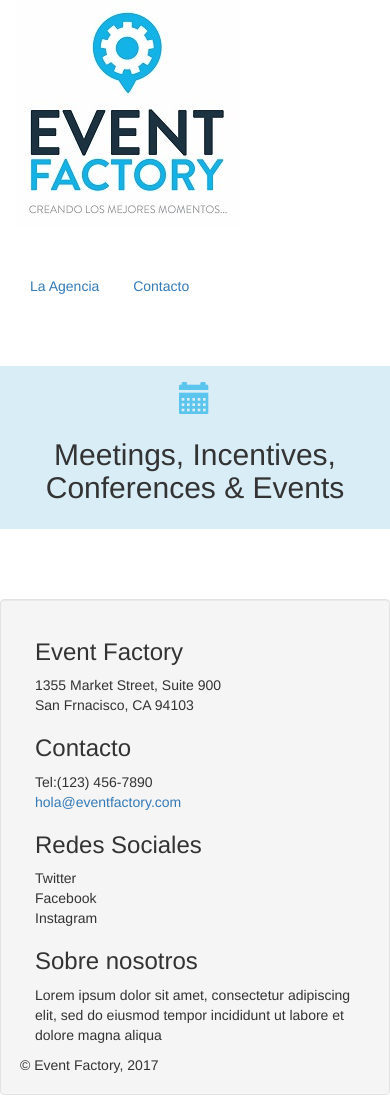
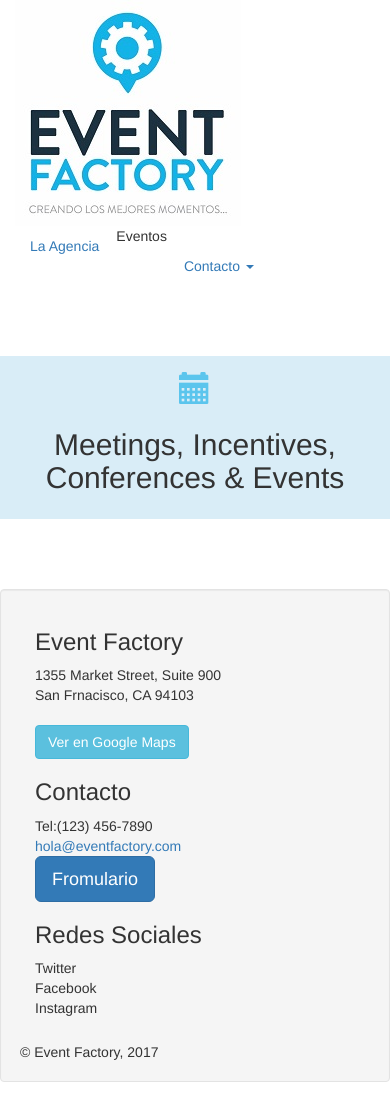
Before and after one commit to David3232/Dise-o, a plain HTML site: page event factory/index.html in a window 390 px wide. Shown: the top 1099 px of the page. Drawn offline with nearby package versions, Linux system fonts and the light colour scheme.

Commit message:
Event Factory

```diff
--- a/event factory/index.html
+++ b/event factory/index.html
@@ -21,6 +21,9 @@
 			font-size:32px;
 			color:#5bc5ed;
 		}
+		footer .col-sm-6{
+			min-height: 120px;
+		}
 	</style>
 </head>
 <body>
@@ -28,13 +31,21 @@
 	<div class="row">
 		<div class="col-md-4">
 			<a href="index.html" title="Event Factory">
-					<img src="imagenes/logo_eventfactory.jpg" alt="logo Event Factory eventos"/>
+				<img src="imagenes/logo_eventfactory.jpg" class="img-responsive" alt="logo Event Factory eventos"/>
 			</a>
 		</div>
 		<div class="col-md-4 col-md-offset-4">
-				<nav style="margin-top: 50px">
-					<a href="#" title="LA Agencia" class="col-md-4">La Agencia</a>
-					<a href="#" title="Contacto" class="col-md-4">Contacto</a>
+			<nav>
+                <ul class="nav nav-pills">
+                    <li><a href="#" title="LA Agencia" >La Agencia</a></li>
+                    <li  href="#" title="Eventos" >Eventos</a></li>
+                    <li><a class="dropdown"><a class="dropdown-toggle" data-toggle="dropdown" role="button" aria-haspopup="true" aria-expanded="false" href="#" title="Contacto">Contacto <span class="caret"></span></a></li>
+                        <ul class="dropdown-menu">
+                            <li><a href="https://www.google.es/maps/place/Event+Factory+Travel+S.L./@40.4366555,-3.6252482,17z/data=!3m1!4b1!4m5!3m4!1s0xd422f0ac75ec511:0x4fc9928e453a66dc!8m2!3d40.4366555!4d-3.6230595" target="_blank">Localización</a></li>
+                            <li class="divider"></li>
+                            <li></li>
+                        </ul>
+                </ul>
 			</nav>
 		</div>
 	</div>
@@ -45,25 +56,28 @@
 </div>
 <footer class="container-fluid">
 	<div class="row well">
-			<div class="col-md-3">
+		<div class="col-md-3 col-sm-6">
 			<address>
 				<h3>Event Factory</h3>
 				1355 Market Street, Suite 900 <br>
 				San Frnacisco, CA 94103 <br>
 			</address>
+            <a href="https://www.google.es/maps/place/Event+Factory+Travel+S.L./@40.4366555,-3.6252482,17z/data=!3m1!4b1!4m5!3m4!1s0xd422f0ac75ec511:0x4fc9928e453a66dc!8m2!3d40.4366555!4d-3.6230595" target="_blank">
+            <button type="button" class="btn btn-info"> Ver en Google Maps</button></a>
 		</div>
-			<div class="col-md-3">
+		<div class="col-md-3 col-sm-6">
 			<h3>Contacto</h3>
 			Tel:(123) 456-7890 <br>
-				<a href="#" title="hola@eventfactory.com">hola@eventfactory.com</a>
+			<a href="mailto:hola@eventfactory.com" title="hola@eventfactory.com">hola@eventfactory.com</a><br>
+            <button type="button" class="btn btn-lg btn-primary">Fromulario</button>
 		</div>
-			<div class="col-md-3">
+		<div class="col-md-3 col-sm-6">
 			<h3>Redes Sociales</h3>
 			Twitter <br>
 			Facebook <br>
 			Instagram <br>
 		</div>
-			<div class="col-md-3">
+		<div class="col-md-3 col-sm-6 hidden-xs">
 			<h3>Sobre nosotros</h3>
 			<p>Lorem ipsum dolor sit amet, consectetur adipiscing elit, sed do eiusmod tempor incididunt ut labore et dolore magna aliqua</p>
 		</div>
```
Lines whose indentation alone changed are shown as unchanged.
